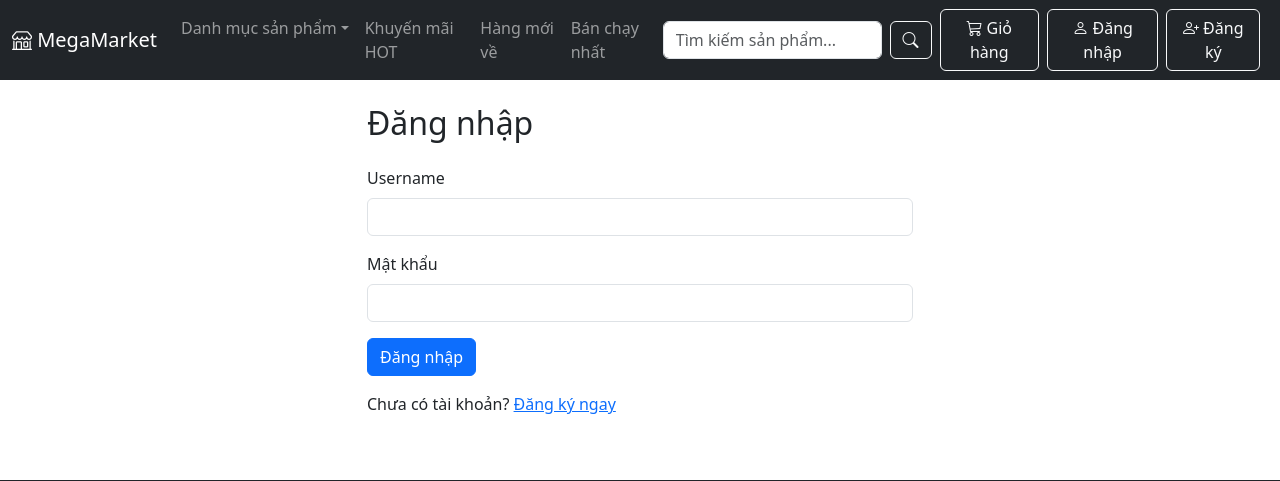
After one commit to anhpham77346/django-ecommerce, a Django app: page /account/login/ in a window 1280 px wide; the page is wider, and only the part inside the window is pictured. The commit adds this page. Shown: the top 481 px of that part. Run offline with Django 5.2, Linux system fonts and the light colour scheme.

Commit message:
Create login view for Customer

```diff
--- a/customer/urls.py
+++ b/customer/urls.py
@@ -1,6 +1,8 @@
 from django.urls import path
-from .views import register
+from .views import register_view, login_view, logout_view
 
 urlpatterns = [
-    path('register/', register, name='register'),
+    path('register/', register_view, name='register'),
+    path('login/', login_view, name='login'),
+    path('logout/', logout_view, name='logout'),
 ]
--- a/customer/views.py
+++ b/customer/views.py
@@ -1,8 +1,9 @@
 from django.shortcuts import render, redirect
-from django.contrib.auth import login
+from django.contrib.auth import login, authenticate, logout
+from django.contrib.auth.forms import AuthenticationForm
 from .forms import CustomerRegistrationForm
 
-def register(request):
+def register_view(request):
     if request.method == "POST":
         form = CustomerRegistrationForm(request.POST)
         if form.is_valid():
@@ -12,3 +13,24 @@ def register(request):
     else:
         form = CustomerRegistrationForm()
     return render(request, 'customer/register.html', {'form': form})
+
+def login_view(request):
+    error_message = None
+    if request.method == 'POST':
+        form = AuthenticationForm(request, data=request.POST)
+        if form.is_valid():
+            user = form.get_user()
+            if user is not None:
+                login(request, user)
+                return redirect('home')
+            else:
+                error_message = 'Tên đăng nhập hoặc mật khẩu không chính xác.'
+        else:
+            error_message = 'Tên đăng nhập hoặc mật khẩu không chính xác.'
+    else:
+        form = AuthenticationForm()
+    return render(request, 'customer/login.html', {'form': form, 'error_message': error_message})
+
+def logout_view(request):
+    logout(request)
+    return redirect('login')
--- a/templates/base.html
+++ b/templates/base.html
@@ -67,7 +67,13 @@
 
           <div class="d-flex align-items-center">
             <a href="#" class="btn btn-outline-light me-2"><i class="bi bi-cart3"></i> Giỏ hàng</a>
-            <a href="#" class="btn btn-outline-light me-2"><i class="bi bi-person"></i> Đăng nhập</a>
+            {% if user.is_authenticated %}
+              <span class="nav-link text-white">Xin chào, {{ user.username }}</span>
+              <a href="{% url 'logout' %}" class="btn btn-outline-light me-2"><i class="bi bi-box-arrow-right"></i> Đăng xuất</a>
+            {% else %}
+              <a href="{% url 'login' %}" class="btn btn-outline-light me-2"><i class="bi bi-person"></i> Đăng nhập</a>
+              <a href="{% url 'register' %}" class="btn btn-outline-light me-2"><i class="bi bi-person-plus"></i> Đăng ký</a>
+            {% endif %}
           </div>
         </div>
       </div>
--- /dev/null
+++ b/templates/customer/login.html
@@ -0,0 +1,37 @@
+{% extends 'base.html' %}
+{% block title %}
+  Đăng nhập
+{% endblock %}
+{% block content %}
+  <div class="row justify-content-center">
+    <div class="col-md-6">
+      <h2 class="mb-4">Đăng nhập</h2>
+      <form method="post" novalidate>
+        {% csrf_token %}
+        <!-- Username -->
+        <div class="mb-3">
+          <label for="id_username" class="form-label">Username</label>
+          <input type="text" name="username" id="id_username" class="form-control" />
+          {% if form.username.errors %}
+            <div class="text-danger">{{ form.username.errors }}</div>
+          {% endif %}
+        </div>
+        <!-- Password -->
+        <div class="mb-3">
+          <label for="id_password" class="form-label">Mật khẩu</label>
+          <input type="password" name="password" id="id_password" class="form-control" />
+          {% if form.password.errors %}
+            <div class="text-danger">{{ form.password.errors }}</div>
+          {% endif %}
+        </div>
+        {% if error_message %}
+          <div class="alert alert-danger">{{ error_message }}</div>
+        {% endif %}
+        <button type="submit" class="btn btn-primary">Đăng nhập</button>
+      </form>
+      <p class="mt-3">
+        Chưa có tài khoản? <a href="{% url 'register' %}">Đăng ký ngay</a>
+      </p>
+    </div>
+  </div>
+{% endblock %}
--- a/templates/customer/register.html
+++ b/templates/customer/register.html
@@ -75,7 +75,7 @@
       </div>
       <button type="submit" class="btn btn-primary">Đăng ký</button>
     </form>
-    {% comment %} <p class="mt-3">Đã có tài khoản? <a href="{% url 'login' %}">Đăng nhập ngay</a></p> {% endcomment %}
+    <p class="mt-3">Đã có tài khoản? <a href="{% url 'login' %}">Đăng nhập ngay</a></p>
   </div>
 </div>
 {% endblock %}
```
